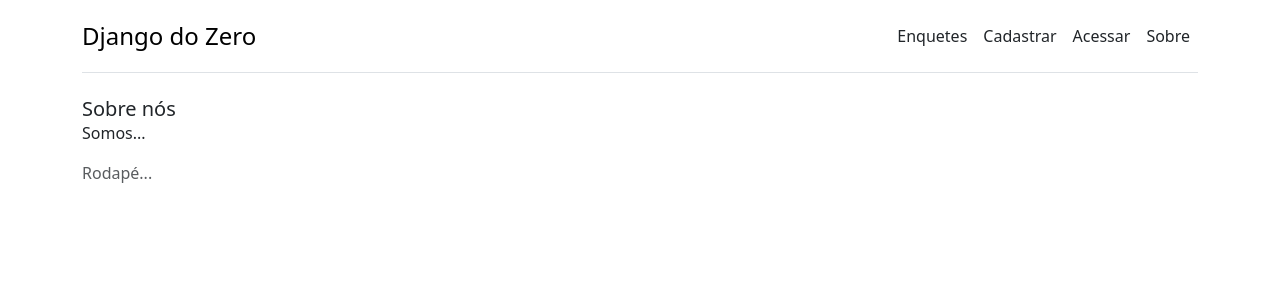
After one commit to Emersoninho/site-doc-django, a Django app: page /about-us/ in a window 1280 px wide. The commit adds this page. Shown: the top 300 px of the page. Run offline with Django 5.2, Linux system fonts and the light colour scheme.

Commit message:
atualizações
atualizações

```diff
--- a/polls/urls.py
+++ b/polls/urls.py
@@ -10,5 +10,6 @@ urlpatterns = [
     path('pergunta/<int:question_id>/remove/', question_delete, name='question_remove'),
     # rota baseada em classe pk obrigatorio
     path('enquete/<int:pk>/show/', views.QuestionDetailView.as_view(), name='question_detail'),
-
+    path('enquete/list/', views.QuestionListView.as_view(), name='polls_list'),
+    path('about-us/', views.SobreTemplateView.as_view(), name='about_page'),
 ]
--- a/polls/views.py
+++ b/polls/views.py
@@ -4,7 +4,7 @@ from django.contrib.auth.decorators import login_required
 from django.contrib import messages
 from polls.forms import QuestionForm
 from django.urls import reverse_lazy
-from django.views.generic import DetailView, ListView
+from django.views.generic import DetailView, ListView, TemplateView
 
 def index(request):
     aviso = 'Aviso Importante: esta página não exige login'
@@ -73,3 +73,6 @@ class QuestionListView(ListView):
     model = Question
     template_name = 'polls/question_list.html'
     context_object_name = 'questions'
+
+class SobreTemplateView(TemplateView):
+    template_name = 'polls/sobre.html'
--- a/templates/_layout.html
+++ b/templates/_layout.html
@@ -17,7 +17,11 @@
             <span class="fs-4">Django do Zero</span>
         </a>
         <ul class="nav nav-pills">
+            <li class="nav-item">
+                <a href="{% url 'polls_list' %}" class="nav-link px-2 link-dark">Enquetes</a>
+            </li>
             {% if user.is_authenticated %}
+            {% comment %} <li class="nav-item">{{user.username}}</li> {% endcomment %}
             <li class="nav-item">
                 <a href="{% url 'account_edit' pk=user.pk %}" class="nav-link px-2 link-dark">Minha Conta</a>
             </li>
@@ -33,7 +37,7 @@
             </li>
             {% endif %}
             <li class="nav-item">
-                <a href="{% url 'ola' %}" class="nav-link px-2 link-dark">Sobre</a>
+                <a href="{% url 'about_page' %}" class="nav-link px-2 link-dark">Sobre</a>
             </li>
         </ul>
         </header>
--- /dev/null
+++ b/templates/polls/sobre.html
@@ -0,0 +1,10 @@
+{% extends '_layout.html' %}
+
+{% block content %} {# substitui o bloco content em _layout.html#}
+    <div class="card-header">
+        <h5 class="card-title">Sobre nós</h5>
+    </div>
+    <div class="card-body">
+        <p>Somos...</p>
+    </div>
+{% endblock content %}
```
